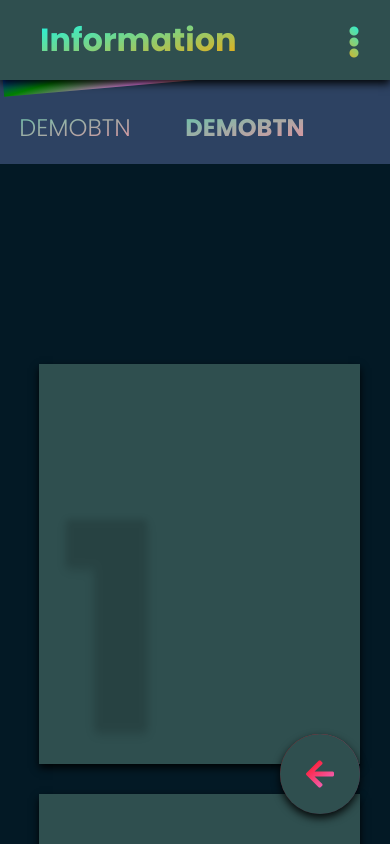
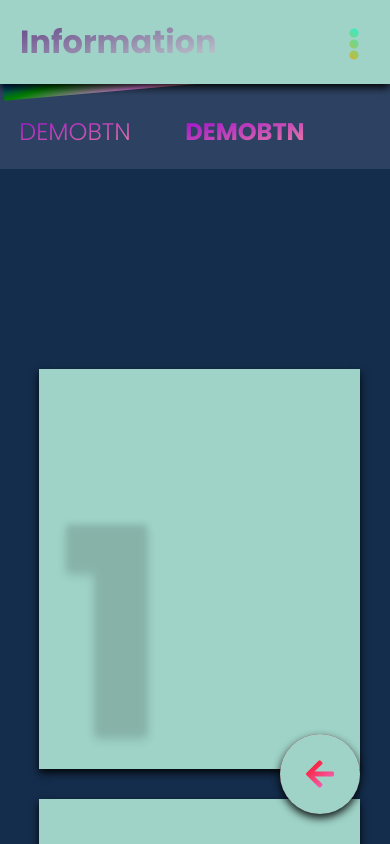
Before and after one commit to sangramjich/sangramjich.github.io, a plain HTML site: page index.html in a window 390 px wide. Both pictures are taken after a click on the element 320 px from the left and 774 px from the top of the page. Drawn offline with nearby package versions, Linux system fonts and the light colour scheme.

Commit message:
Testing on mobile

```diff
--- a/index.html
+++ b/index.html
@@ -17,7 +17,7 @@
                 <div class="sidebarbg"></div>
                 <div class="btn-na sidebarwrapper" id="sidebarwrapper">
                     <button class="btn-na sidebarbtn" data-toggle="collapse" data-target="#collapser">
-                        <p class="text">Information</p><i class="fa fa-ellipsis-h fa-4x arrowicon"></i>
+                        <p class="sidebartext">Information</p><i class="fa fa-ellipsis-h fa-4x arrowicon"></i>
                     </button>
 
                     <div class="dropbar collapse" id="collapser">
@@ -37,7 +37,7 @@
 
         <div class="bothwrap">
 
-            <div class="pgwrapper" id="leftpage">
+            <div class="pgwrapper active" id="leftpage">
 
                 <div class="body">
                     <div class="container">
@@ -147,7 +147,7 @@
             </div>
 
 
-            <div class="pgwrapper2" id="rightpage">
+            <div class="pgwrapper2 active" id="rightpage">
                 <div class="body">
                     <div class="container">
                         <div class="row">
@@ -229,6 +229,8 @@
                 $("#changepage").on('click',function(){
                     $("#leftpage").toggleClass('inactive');
                     $('#rightpage').toggleClass('inactive');
+                    $("#leftpage").toggleClass('active');
+                    $('#rightpage').toggleClass('active');
                     $("#nxtbtnbg").toggleClass('changed');
                     $('#changepage').toggleClass('changed');
                     $('#sidebarwrapper').toggleClass('changed');
@@ -242,6 +244,8 @@
                     else{
                         $("#leftpage").toggleClass('inactive');
                         $('#rightpage').toggleClass('inactive');
+                        $("#leftpage").toggleClass('active');
+                        $('#rightpage').toggleClass('active');
                         $("#nxtbtnbg").toggleClass('changed');
                         $('#changepage').toggleClass('changed');
                         $('#sidebarwrapper').toggleClass('changed');
@@ -253,6 +257,8 @@
 
                         $("#leftpage").toggleClass('inactive');
                         $('#rightpage').toggleClass('inactive');
+                        $("#leftpage").toggleClass('active');
+                        $('#rightpage').toggleClass('active');
                         $("#nxtbtnbg").toggleClass('changed');
                         $('#changepage').toggleClass('changed');
                         $('#sidebarwrapper').toggleClass('changed');
--- a/main.css
+++ b/main.css
@@ -1,20 +1,38 @@
 @import "https://fonts.googleapis.com/css?family=Poppins:300,400,500,600,700";
 
-html,body {
-  font-family: 'Poppins', sans-serif;
-  background: #fafafa;
-  overflow-x:hidden;
+:root{
+    --bgcdark:#142d4c;
+    --bgclight:#9fd3c7;
+}
+
+html{
+    overflow-x:hidden;
+    width:100vw;
+    top:0;
+}
+
+body {
+    font-family: 'Poppins', sans-serif;
+    background: var(--bgcdark);
+    overflow-x:hidden;
+    width:100vw;
+    height:100%;
+    top:0;
 }
 
 .bothwrap{
     display: flex;
+    overflow:hidden;
+    width:100%;
 }
 
 .pgwrapper{
     position: absolute;
+    right:0;
     width:100vw;
-    float:left;
-    background-color: darkslategrey;
+    left:0;
+    right:0;
+    background-color: var(--bgclight);
     z-index:0;
     transition-duration: 0.5s;
     min-height:100vh;
@@ -25,9 +43,8 @@ html,body {
     position: absolute;
     left:100vw;
     width:100vw;
-    float:left;
     z-index:0;
-    background:#031925;
+    background:var(--bgcdark);
     overflow:hidden;
     transition-duration: 0.5s;
     min-height:100vh;
--- a/project.css
+++ b/project.css
@@ -1,3 +1,8 @@
+:root{
+    --bgcdark:#142d4c;
+    --bgclight:#9fd3c7;
+}
+
 .nbwrappr{
     display:block;
     position:fixed;
@@ -17,11 +22,9 @@
 }
 
 .topbar.scroll{
-    background:rgba(45,66,98,0.5);
+    background:rgba(29, 50, 68, 0.2);
     transition-duration:0.5s;
-    box-shadow:0px 5px 15px 5px rgba(45,66,98,0.5);
 }
-
 button.topbarbtn{
     float:right;
     position:relative;
@@ -55,7 +58,7 @@ button.topbarbtn.active{
 }
 
 .tbtxt{
-    background: linear-gradient(to bottom right,#5bc8ac,#f18d9e);
+    background: linear-gradient(to bottom right,darkviolet,#f18d9e);
     -webkit-background-clip: text;
     background-clip: text;
     color:transparent;
@@ -86,7 +89,7 @@ button.topbarbtn.active{
     height:80px;
     width:80px;
     border-radius: 40px;
-    background-color: #031925;
+    background-color: var(--bgcdark);
     z-index:2;
 }
 
@@ -111,7 +114,7 @@ button.topbarbtn.active{
 }
 
 .nxtanimate.changed .nxtbttn{
-    background: darkslategray;
+    background: var(--bgclight);
     box-shadow: 0 -4px 8px 0 rgba(0, 0, 0, 0.9);
 }
 
@@ -166,14 +169,14 @@ div.animatewrapper{
 
 div.sidebarwrapper{
     position:relative;
-    min-height:80px;
+    min-height:10vh;
     box-shadow: 0 4px 8px 0 rgba(0, 0, 0, 0.9);
     padding:0;
-    background-color: #031925;
+    background-color: var(--bgcdark);
 }
 
 div.sidebarwrapper.changed{
-    background-color: darkslategray;
+    background-color: var(--bgclight);
 }
 
 /*col-lg-12 section*/
@@ -193,16 +196,21 @@ div.col-lg-12{
 /*sidebarbtn and its children*/
 button.sidebarbtn{
     width:100%;
-    padding-top:16px;
-    padding-bottom:16px;
+    height:10vh;
     font-weight:bolder;
     background-color: inherit;
 }
 
-.sidebarbtn .text{
+.sidebarbtn .sidebartext{
     float:left;
     padding-left:20px;
     font-size:2em;
+    background: linear-gradient(to bottom right,#603F83, #C7D3D4);
+    -webkit-background-clip: text;
+    background-clip: text;
+    color:transparent;
+    margin:0;
+    padding:0;
 }
 
 .sidebarbtn .arrowicon{
@@ -230,7 +238,7 @@ button.sidebaraction{
 }
 
 button.sidebaraction:hover{
-    background-color:#031925;
+    background-color:var(--bgcdark);
     transform: scale(1.01,1.01);
 }
 
@@ -269,13 +277,13 @@ button.sidebaraction:hover{
 .wrapper{
     position:relative;
     box-shadow: 0 4px 8px 0 rgba(0, 0, 0, 0.9);
-    background:#031925;
+    background:var(--bgcdark);
     transition-duration: 0.2s;
     overflow:hidden;
 }
 
 .pgwrapper2 .wrapper{
-    background-color:darkslategray;
+    background-color:var(--bgclight);
 }
 
 .wrapper .num{
@@ -299,6 +307,16 @@ button.sidebaraction:hover{
 .text{
     font-size: 20px;
     background: linear-gradient(to bottom right, cyan,orange);
+    -webkit-background-clip: text;
+    background-clip: text;
+    color:transparent;
+    margin:0;
+    padding:0;
+}
+
+.pgwrapper2 .text{
+    font-size: 20px;
+    background: linear-gradient(to bottom right, darkblue,darkred);
     -webkit-background-clip: text;
     background-clip: text;
     color:transparent;
@@ -354,12 +372,34 @@ button.sidebaraction:hover{
     transform: rotate(-8deg);
 }
 
-.inactive{
+.pgwrapper.inactive{
     transform: translateX(-100vw);
+    transition-duration: 0.3s;
+    display:none;
+}
+
+.pgwrapper2.inactive{
+    transform: translateX(-100vw);
+    transition-duration: 0.3s;
+}
+
+.pgwrapper.active{
+    transform: translateX(0);
+    transition-duration: 0.3s;
+}
+
+.pgwrapper2.active{
+    transform: translateX(0);
+    transition-duration: 0.3s;
+    display:none;
 }
 
 
 @media(max-width:786px){
+
+    body{
+        width:100vw;
+    }
     .pgwrapper{
         display:block;
         position:relative;
```
